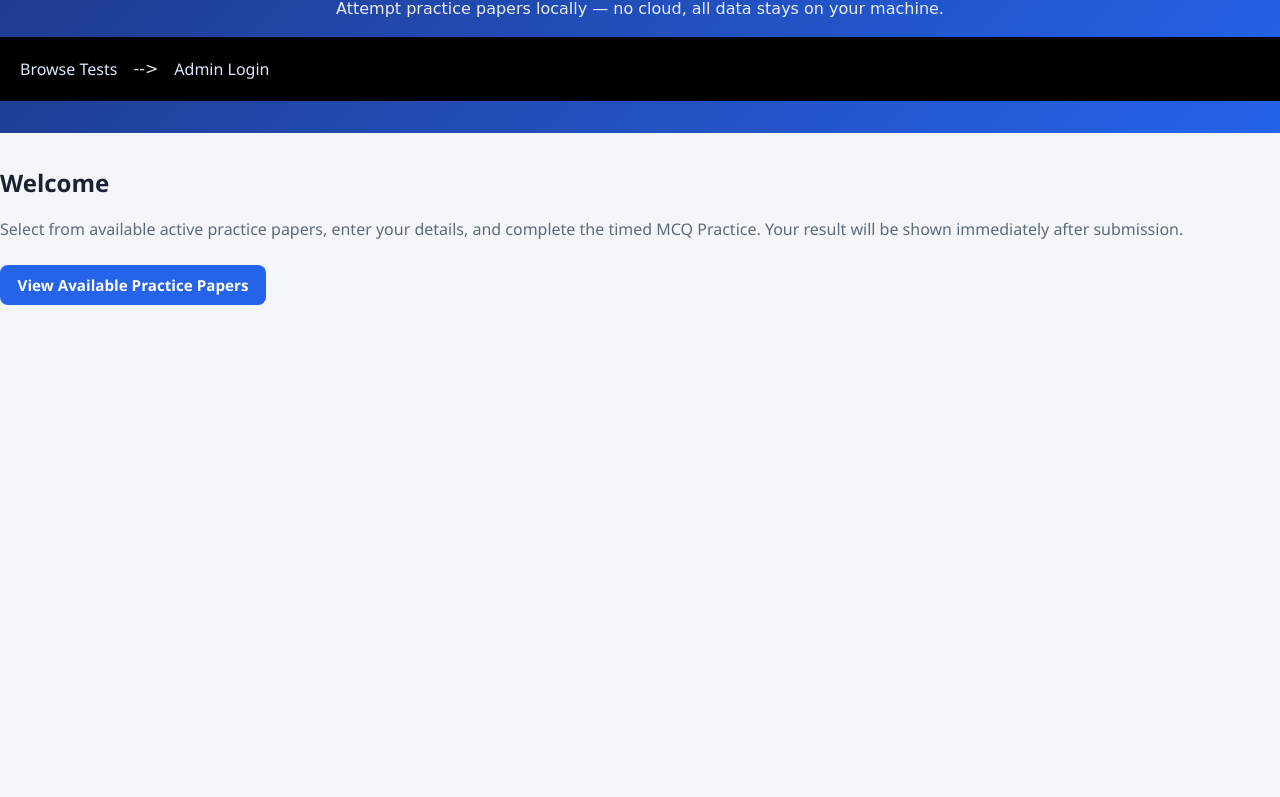
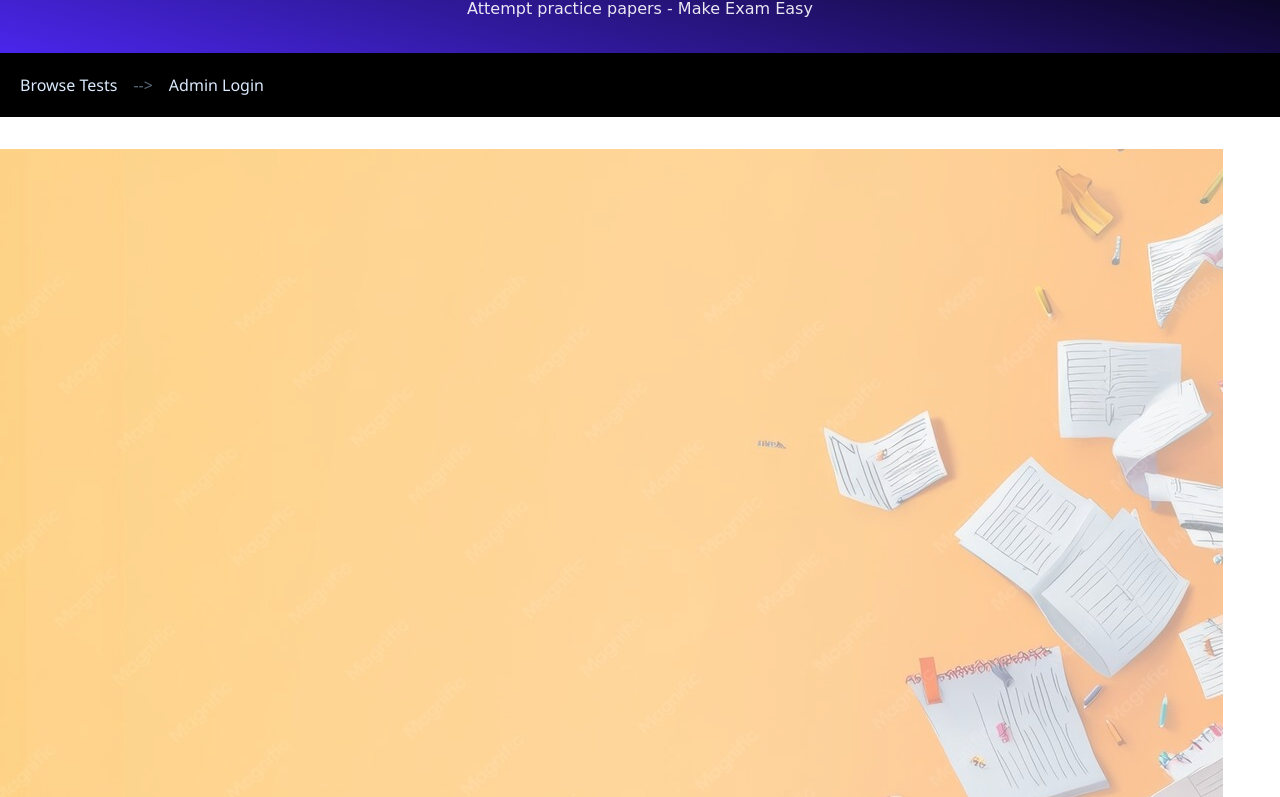
Before and after one commit to Varun-Tripathi-2005/MCQ-Practice-Platform, a website: page public/index.html in a window 1280 px wide. Shown: the part 81-878 px from the top of the page. Before the commit the page ends 800 px from the top, so only its background shows below. Drawn offline with Linux system fonts and the light colour scheme.

Commit message:
Refactor code structure for improved readability and maintainability

```diff
--- a/public/css/style.css
+++ b/public/css/style.css
@@ -1,5 +1,5 @@
 :root {
-  --bg: #f4f6f9;
+  --bg: #ffffff;
   --card: #ffffff;
   --text: #1a2332;
   --muted: #5c6b7a;
@@ -27,16 +27,25 @@ body {
   min-height: 100vh;
 }
 
+.navbar {
+  background-color: black;
+  margin:0;
+  margin-bottom: 2rem;
+  border-top: 0;
+}
+
 .container {
   max-width: 1500px;
   margin: 0 auto;
+  border: 0;
+  margin-bottom: 0;
 }
 
 .site-header {
-  background: linear-gradient(135deg, #1e3a8a, #2563eb);
+  background: linear-gradient(195deg, #000000, #4925ebfe);
   color: #fff;
   padding: 2rem 0;
-  margin-bottom: 2rem;
+  margin-bottom: 0;
 }
 
 .site-header h1 {
@@ -52,7 +61,7 @@ body {
 }
 
 .nav-links {
-  margin-top: 1rem;
+  margin-top: 0;
   display: flex;
   gap: 1rem;
   flex-wrap: wrap;
@@ -69,7 +78,7 @@ body {
 .nav-links a:hover {
   color: #3a72f4;
   translate: 3% 1% 1px;
-  box-shadow: var(--shadow);
+  text-shadow: var(--shadow);
   overflow: hidden;
 }
 
--- a/public/index.html
+++ b/public/index.html
@@ -10,20 +10,19 @@
   <header class="site-header">
     <div class="container">
       <h1>MCQ Practice Platform</h1>
-      <p>Attempt practice papers locally — no cloud, all data stays on your machine.</p>
-      <nav class="nav-links">
-        <a href="/tests.html">Browse Tests </a>
-        <p> --> </p>
-        <a href="/admin/login.html">Admin Login</a>
-      </nav>
+      <p>Attempt practice papers - Make Exam Easy</p>
     </div>
   </header>
+  <div class="navbar">
+    <nav class="nav-links">
+      <a href="/tests.html">Browse Tests </a>
+      <p style="color:var(--muted);"> --> </p>
+      <a href="/admin/login.html">Admin Login</a>
+    </nav>
+  </div>
   <main class="container">
+    <img style="position:relative;background-position: center;background-size: cover ; opacity: 0.5;" src="/public/panicking-cartoon-character-with-looming-deadlines-orange-background_1077802-432357.jpg">
     <h2 style="margin-bottom:1rem;">Welcome</h2>
-    <p style="color:var(--muted);margin-bottom:1.5rem;">
-      Select from available active practice papers, enter your details, and complete the timed MCQ Practice.
-      Your result will be shown immediately after submission.
-    </p>
     <a href="/tests.html" class="btn btn-primary">View Available Practice Papers</a>
   </main>
 </body>
```
Also changed, not shown: public/tests.html (+6 -2 lines), public/panicking-cartoon-character-with-looming-deadlines-orange-background_1077802-432357.jpg (added).
